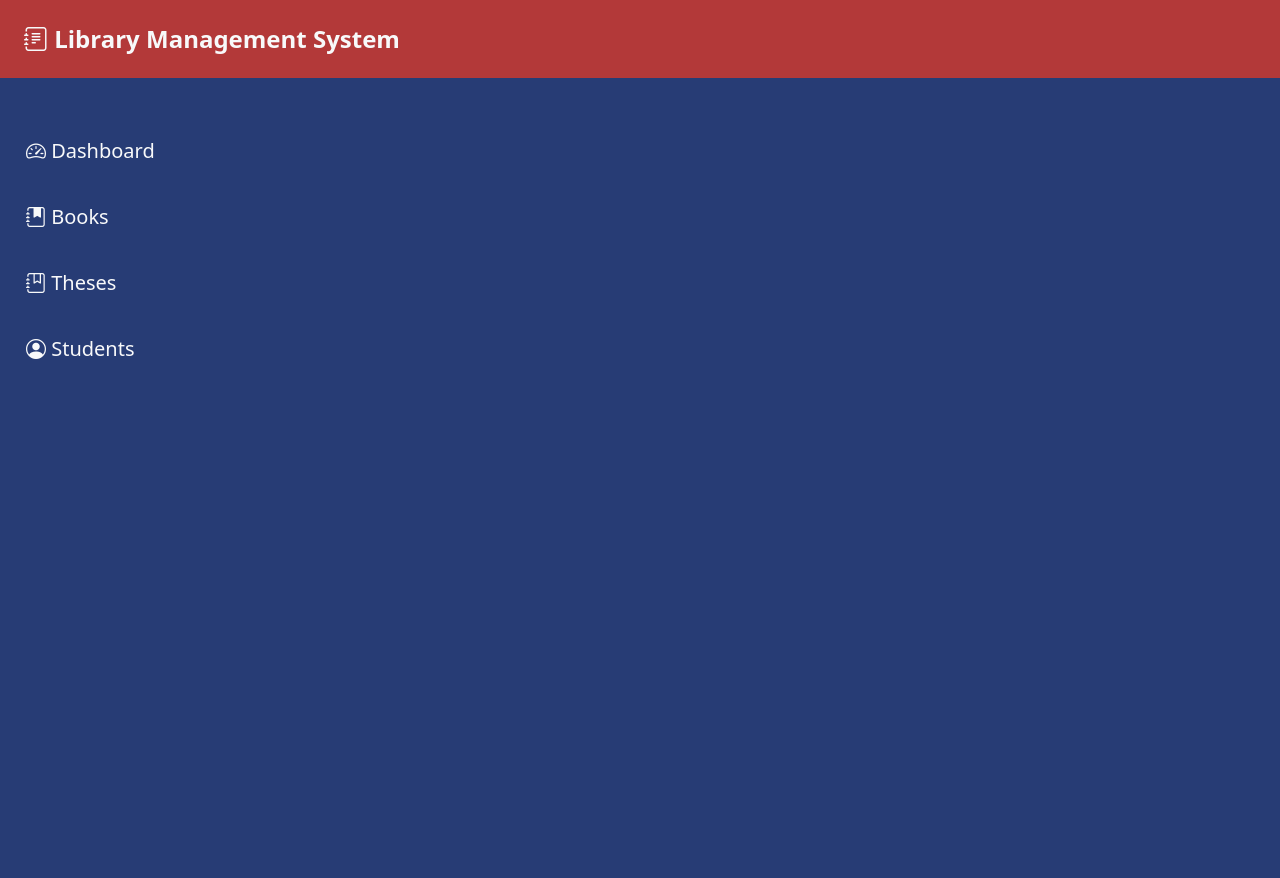
After one commit to gabify/balayanlms, a PHP site: template template/side_navigation.php in a window 1280 px wide. The commit adds this page. Run offline with PHP 8.4, Linux system fonts and the light colour scheme; the template is opened without the code that fills it, so the values that code supplies are empty; some libraries are stand-ins or nearby versions.

Commit message:
Add side navigation

```diff
--- a/template/header.php
+++ b/template/header.php
@@ -10,7 +10,7 @@
     </head>
     <body>
         <nav class="navbar">
-            <div class="container-fluid px-4 py-2">
+            <div class="container-fluid ps-4 py-2">
                 <a class="navbar-brand fs-4 fw-bold text-light" href="#">
                 <i class="bi-journal-text"></i>
                 Library Management System
--- /dev/null
+++ b/template/side_navigation.php
@@ -0,0 +1,29 @@
+
+<div class="side-nav">
+    <ul class="nav flex-column">
+        <li class="nav-item">
+            <a class="nav-link fs-5 fw-light text-light" aria-current="page" href="#">
+                <i class="bi-speedometer2"></i>
+                Dashboard
+            </a>
+        </li>
+        <li class="nav-item">
+            <a class="nav-link fs-5 fw-light text-light" href="#">
+                <i class="bi-journal-bookmark-fill"></i>
+                Books
+            </a>
+        </li>
+        <li class="nav-item">
+            <a class="nav-link fs-5 fw-light text-light" href="#">
+                <i class="bi-journal-bookmark"></i>
+                Theses
+            </a>
+        </li>
+        <li class="nav-item">
+            <a class="nav-link fs-5 fw-light text-light" href="#">
+                <i class="bi-person-circle"></i>
+                Students
+            </a>
+        </li>
+    </ul>
+</div>
--- a/template/style.css
+++ b/template/style.css
@@ -1,3 +1,22 @@
+
+/*  Navbar  */
 .navbar{
-    background-color: #ff6b81;
+    background-color: #b33939;
 }
+
+
+/*  Side Navigation     */
+.side-nav{
+    height: 100%;
+    padding-top: 40px;
+    padding-bottom: 40px;
+    background-color: #273c75;
+}
+
+.side-nav .nav-item{
+    padding: 10px;
+}
+
+.side-nav .nav-item:hover{
+    background-color: #487eb0;
+}
```
Also changed, not shown: index.php (+8 -1 lines).
